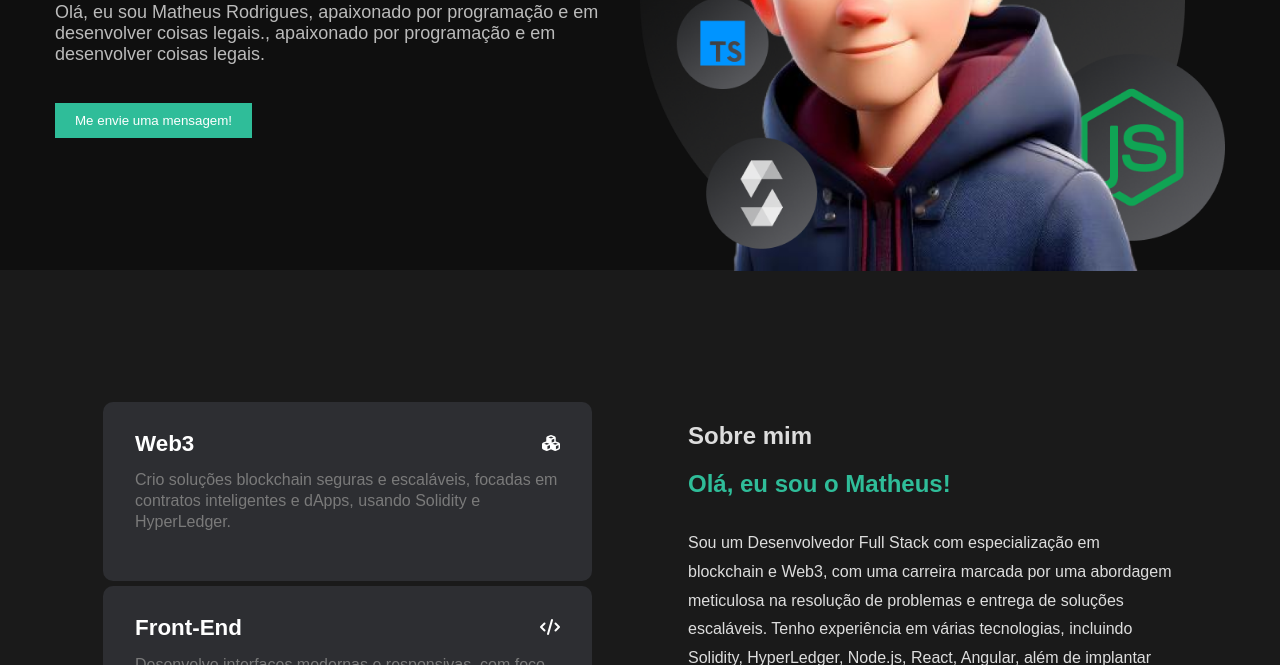
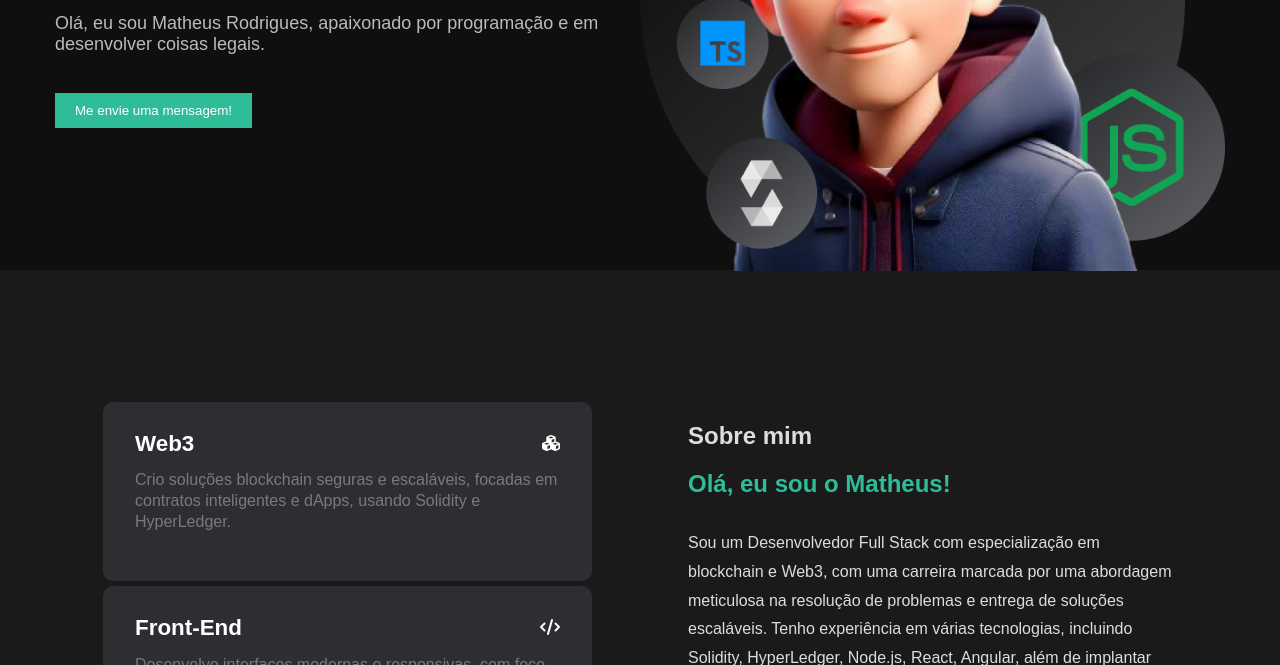
Before and after one commit to MatheusBezerra414/portf, a plain HTML site: page index.html in a window 1280 px wide. Shown: the part 435-1100 px from the top of the page. Drawn offline with Linux system fonts and the light colour scheme.

Commit message:
fix text errors

```diff
--- a/index.html
+++ b/index.html
@@ -83,9 +83,8 @@
         <div class="header-content container">
             <div class="header-content-text">
                 <h1>Talk is cheap. </br>Show me the code.</h1>
-                <p style="text-align: left;">Olá, eu sou Matheus Rodrigues, apaixonado por programação e em desenvolver coisas legais.,
-                    apaixonado por programação e em
-                     desenvolver coisas legais.</p>
+                <p style="text-align: left;">Olá, eu sou Matheus Rodrigues, apaixonado por
+                     programação e em desenvolver coisas legais.</p>
                 <button onclick="location.href='#contact'">Me envie uma mensagem!</button>
             </div>
             <div class="header-content-img">
```
